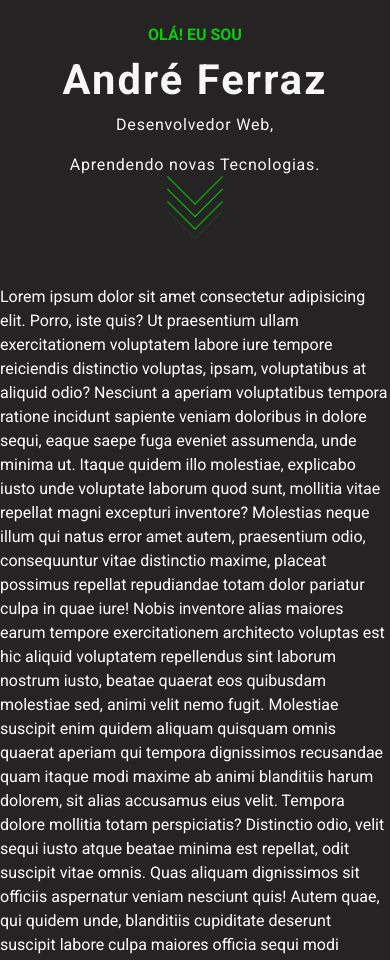
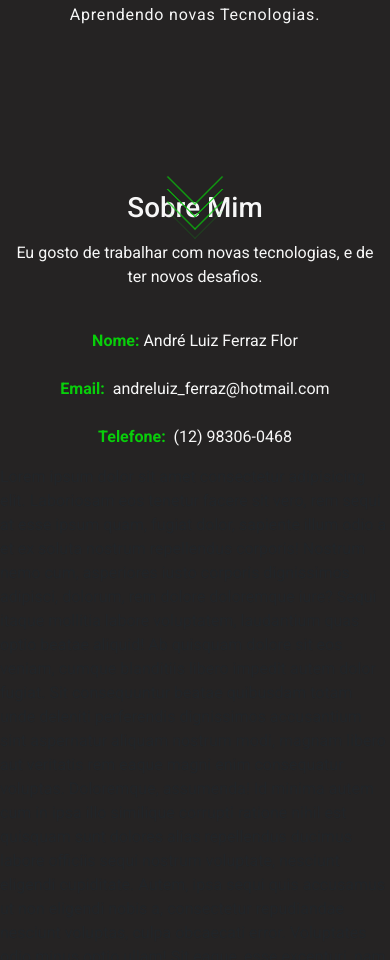
Before and after one commit to sygnata/sygnata.github.io, a website: page index.html in a window 390 px wide. Shown: the part 199-1159 px from the top of the page. Drawn offline with nearby package versions, Linux system fonts and the light colour scheme.

Commit message:
scroll suave e sobre

```diff
--- a/css/style.css
+++ b/css/style.css
@@ -78,27 +78,30 @@ body {
 #navbarNavAltMarkup {
   transition: 0.5s linear;
 }
-/*SOBRE*/
-#sobre > span {
+/*apresentacao*/
+#apresentacao {
+  margin-top: 126px;
+}
+#apresentacao > span {
   color: var(--primary-color);
   font-weight: 700;
   text-transform: uppercase;
   font-size: 1em;
 }
-#sobre .texto {
+#apresentacao .texto {
   position: relative;
 }
-#sobre .texto > h1 {
+#apresentacao .texto > h1 {
   font-size: 2.6em;
   font-weight: 700;
   letter-spacing: 0.1em;
 }
-#sobre .texto > .nome {
+#apresentacao .texto > .nome {
   position: relative;
   display: inline-block;
   cursor: pointer;
 }
-#sobre .texto > .nome .active {
+#apresentacao .texto > .nome .active {
   animation: smoke 2s linear forwards;
   transform-origin: bottom;
 }
@@ -118,8 +121,8 @@ body {
     transform: translateX(300px) translateY(-300px) rotate(720deg) scale(4);
   }
 }
-#sobre .texto > h1,
-#sobre .texto > p {
+#apresentacao .texto > h1,
+#apresentacao .texto > p {
   color: #f7f7f7;
   letter-spacing: 0.05em;
 }
@@ -151,7 +154,7 @@ body {
   .arrowSliding {
     top: 370px;
   }
-  #sobre {
+  #apresentacao {
     margin-top: 1em;
   }
 }
@@ -209,3 +212,21 @@ body {
     transform: translateY(21px);
   }
 }
+/*SOBRE*/
+#sobre {
+  margin-top: 126px;
+}
+#sobre div div h1,
+#sobre div div p {
+  color: #f7f7f7;
+}
+ul li span {
+  color: #f7f7f7;
+}
+ul li span:first-child {
+  color: var(--primary-color);
+}
+ul li span a {
+  text-decoration: none;
+  color: #f7f7f7;
+}
--- a/index.html
+++ b/index.html
@@ -17,7 +17,7 @@
 
 	<body>
 		<header class="">
-			<nav class="navbar navbar-expand-lg navbar-dark bg-dark px-md-5">
+			<nav class="navbar fixed-top navbar-expand-lg navbar-dark bg-dark px-md-5">
 				<div class="container-fluid">
 					<a class="navbar-brand" href="#"><img src="img/logo.png" alt="Logotipo" class="img-fluid"></a>
 					<button class="navbar-toggler" type="button" data-bs-toggle="collapse" data-bs-target="#navbarNavAltMarkup"
@@ -36,9 +36,9 @@
 				</div>
 			</nav>
 		</header>
-		<section class="container-fluid mt-4">
+		<section class="container-fluid">
 			<div class="d-flex justify-content-center pt-5">
-				<div class="sobre d-flex justify-content-center align-items-center flex-column" id="sobre">
+				<div class="apresentacao d-flex justify-content-center align-items-center flex-column" id="apresentacao">
 					<span class="pb-2 mt-md-0 mt-2">OLÁ! Eu sou </span>
 					<div class="texto mb-2">
 						<h1 class="headline text-center nome">
@@ -64,44 +64,81 @@
 				</div>
 			</div>
 		</section>
-		<section>
-			<p class="text-white">Lorem ipsum dolor sit amet consectetur adipisicing elit. Porro, iste quis? Ut praesentium
-				ullam exercitationem
-				voluptatem labore iure tempore reiciendis distinctio voluptas, ipsam, voluptatibus at aliquid odio? Nesciunt a
-				aperiam voluptatibus tempora ratione incidunt sapiente veniam doloribus in dolore sequi, eaque saepe fuga
-				eveniet assumenda, unde minima ut. Itaque quidem illo molestiae, explicabo iusto unde voluptate laborum quod
-				sunt, mollitia vitae repellat magni excepturi inventore? Molestias neque illum qui natus error amet autem,
-				praesentium odio, consequuntur vitae distinctio maxime, placeat possimus repellat repudiandae totam dolor
-				pariatur culpa in quae iure! Nobis inventore alias maiores earum tempore exercitationem architecto voluptas est
-				hic aliquid voluptatem repellendus sint laborum nostrum iusto, beatae quaerat eos quibusdam molestiae sed, animi
-				velit nemo fugit. Molestiae suscipit enim quidem aliquam quisquam omnis quaerat aperiam qui tempora dignissimos
-				recusandae quam itaque modi maxime ab animi blanditiis harum dolorem, sit alias accusamus eius velit. Tempora
-				dolore mollitia totam perspiciatis? Distinctio odio, velit sequi iusto atque beatae minima est repellat, odit
-				suscipit vitae omnis. Quas aliquam dignissimos sit officiis aspernatur veniam nesciunt quis! Autem quae, qui
-				quidem unde, blanditiis cupiditate deserunt suscipit labore culpa maiores officia sequi modi laudantium ea
-				omnis? Iure debitis doloremque eos itaque minus totam corporis asperiores earum, laboriosam aut repellat nisi
-				similique mollitia cupiditate pariatur incidunt repellendus tempora amet ipsa vero consequuntur soluta. Possimus
-				accusantium assumenda alias impedit, rem suscipit odit laborum odio accusamus quod omnis quidem eius? Aperiam
-				blanditiis hic facilis est nemo aliquid, in necessitatibus perspiciatis quia deserunt. Voluptas iure, hic,
-				officia quia aut et ipsam excepturi, fugit harum autem cum vitae laboriosam perferendis explicabo aspernatur
-				nihil amet atque? Perferendis laudantium neque ab. Nam quisquam, odio molestiae, modi sint nulla incidunt
-				ratione repellat, voluptatem voluptatibus sunt facilis ducimus asperiores voluptates quis possimus illo
-				obcaecati fugit adipisci facere doloremque numquam est esse praesentium. Expedita autem placeat saepe enim eius
-				doloribus at aliquid, quas maxime consequuntur vel. Beatae reiciendis cupiditate nam repudiandae exercitationem
-				hic eveniet suscipit dolores illo officia? Quasi itaque vero tempore at odit saepe. Nesciunt quam ipsum magni
-				error, aliquam soluta obcaecati aut, deserunt porro dolorem sunt et, quaerat illum officiis adipisci veritatis.
-				Sequi, odit. Excepturi obcaecati doloribus perferendis maxime facere corporis distinctio. Similique voluptatum
-				eligendi illo ipsum facilis minima? Blanditiis et quisquam alias, omnis nemo consequatur perferendis vel quis
-				nulla natus iste! Esse minima totam nobis repellendus qui ex facere consequuntur aspernatur fuga temporibus
-				inventore incidunt tempora, quae, cumque accusantium nisi doloremque. Non, quaerat. Commodi corrupti illum
-				labore rerum dolores minima iure laboriosam est officiis doloremque nihil earum sequi placeat, voluptas
-				expedita, enim sed veniam ut modi aspernatur alias! Eligendi nulla perspiciatis minima, sapiente, ipsam,
-				doloremque dicta ipsum aperiam eos eum officia autem quisquam veritatis. Aut sint provident reprehenderit
-				dignissimos necessitatibus fugiat sapiente eveniet corrupti, amet nisi officiis ipsum, iste nesciunt eaque,
-				harum voluptatum quae a nulla? Aliquid atque inventore facilis, ea sequi pariatur dolorum, id neque assumenda
-				beatae vitae! In error fugit quibusdam ratione repudiandae? Asperiores, dicta optio id cum natus, consectetur
-				impedit eius, laudantium et earum culpa dignissimos nemo consequuntur iure.</p>
+		<section class="container-fluid mt-5" id="sobre">
+			<div class="row">
+				<div class="col-sm-4 d-sm-block d-none ">
+					<img src="img/perfil.jpg" class="img-fluid" alt="Perfil André Ferraz">
+				</div>
+				<div class="col-sm-8 col-12">
+					<h1 class="text-center pt-2">Sobre Mim</h1>
+					<p class="text-center pt-2">Eu gosto de trabalhar com novas tecnologias, e de ter novos desafios.</p>
+					<ul class="px-0">
+						<li class="d-flex px-0 justify-content-center  py-4">
+							<span class="fw-bold">
+								Nome:
+							</span>
+							<span>
+								&nbspAndré Luiz Ferraz Flor
+							</span>
+						</li>
+						<li class="d-flex px-0 justify-content-center  pb-4">
+							<span class="fw-bold">
+								Email:
+							</span>
+							<span>
+								&nbsp <a href="mailto:andreluiz_ferraz@hotmail.com" target="_blank"
+									class="text-break">andreluiz_ferraz@hotmail.com</a>
+							</span>
+						</li>
+						<li class="d-flex px-0 justify-content-center ">
+							<span class="fw-bold">
+								Telefone:
+							</span>
+							<span>
+								&nbsp <a href="https://api.whatsapp.com/send?phone=+551283060468" target="_blank">(12) 98306-0468</a>
+							</span>
+						</li>
+
+
+
+					</ul>
+				</div>
+			</div>
 		</section>
+		<p>Lorem ipsum dolor sit amet consectetur adipisicing elit. Laboriosam eos tenetur facere sit vero, rem sequi at
+			esse ipsum quam, fugiat dolor, sapiente illum odio a et ex soluta nostrum repellendus corporis! Nostrum nemo cum,
+			asperiores iusto corporis dignissimos adipisci, dolorum, rem dolore doloremque iure? Sequi itaque mollitia labore
+			voluptatem, laudantium quas optio beatae aliquid! Ab quisquam dolore sit eos veniam, cumque blanditiis libero
+			impedit autem dolor fugiat. Sit consequuntur beatae quibusdam totam unde deleniti perferendis dignissimos
+			accusantium sint aspernatur aliquam nostrum modi, magnam libero aut veritatis rem eaque magni enim consequatur
+			voluptas. Doloremque, assumenda! Id minima autem cum in ipsa illo similique corrupti ratione nihil est quisquam
+			sunt dolores alias repellendus ducimus labore officiis sequi nostrum voluptate, nesciunt eligendi cupiditate.
+			Autem, ipsa sequi quis accusamus ut non eligendi nobis a, consectetur repudiandae nesciunt voluptas, culpa
+			obcaecati error. Voluptates odio minus optio ullam! Sit eaque, esse excepturi, nam molestiae dolorem aperiam dicta
+			vero odio corrupti optio vitae aut impedit? Nisi corrupti quis sed maiores explicabo corporis natus fugit, quaerat
+			similique ea voluptatem, modi harum perspiciatis, placeat culpa aperiam ipsa dicta doloremque necessitatibus. Fuga
+			consequuntur saepe aspernatur enim magni facilis ipsa necessitatibus quaerat maxime recusandae, iure
+			exercitationem architecto a quae nobis cumque omnis commodi ex ea rem! Corporis temporibus tenetur excepturi
+			praesentium dolorem cumque ut deserunt officia quas voluptatibus quam, neque consequatur quae nostrum distinctio
+			alias quibusdam ex molestiae consequuntur quasi aut? Sunt recusandae temporibus quas minus, nam accusantium illum
+			amet numquam iste sequi dolorum, officiis corporis ducimus? Nobis obcaecati consequuntur unde alias eos. Nostrum
+			non, atque ea temporibus fugit libero, rerum totam optio eum provident ratione. Dignissimos voluptatem
+			voluptatibus ipsa officia veritatis odit obcaecati eius nemo ut nobis tenetur beatae ea, nesciunt dolores fuga
+			vel? Pariatur vel at quam similique eius laudantium rerum libero natus inventore quia fugiat qui recusandae
+			nostrum est, nihil perferendis, consectetur quos. Laudantium, eius molestiae ullam aperiam unde modi incidunt
+			reprehenderit nobis. Iure saepe qui sunt corrupti maiores, id ducimus repudiandae dolorem illum similique pariatur
+			dolore architecto iusto fuga minus vitae recusandae. Numquam laudantium eius soluta dolorum totam nihil
+			perferendis quidem molestias, accusantium nesciunt molestiae. Recusandae commodi, reiciendis mollitia aliquid,
+			quia sed illum quod nulla facere consequatur facilis sit. Quia impedit consequatur debitis illo nobis cupiditate
+			tempore nisi, excepturi reprehenderit distinctio? Unde distinctio molestias voluptate quibusdam nesciunt iusto
+			numquam sint aut porro, impedit earum, ducimus ullam nihil rerum est! Distinctio, adipisci mollitia exercitationem
+			ipsam voluptate dignissimos, eaque soluta modi accusantium minima laudantium nam atque molestias commodi
+			voluptates impedit cumque quod quia laborum cupiditate! Atque ratione veniam modi adipisci optio autem reiciendis
+			debitis fuga! Excepturi, ducimus eius necessitatibus velit eos possimus, quae architecto illum magni saepe,
+			facilis et ab consequuntur est quia ea voluptatum totam repellendus voluptatem! Dicta ducimus vitae excepturi, ea
+			ipsum optio quae dolores eligendi et ipsam non mollitia, facere vel obcaecati sunt vero, facilis minima fuga
+			omnis. Animi dignissimos pariatur nihil iure odio adipisci aperiam, nobis qui error fugiat numquam dolores
+			obcaecati sint explicabo voluptatum dolorum enim iste in tenetur quos vero eveniet? Facilis.</p>
 
 
 
@@ -117,17 +154,6 @@
 		<script src="https://kit.fontawesome.com/6c7183938f.js" crossorigin="anonymous"></script>
 		<script src="js/script.js"></script>
 
-		<script>
-			const text = document.querySelector('.nome');
-			text.innerHTML = text.textContent.replace(/\S/g, "<span>$&</span>")
-
-			const letters = document.querySelectorAll('span');
-			for (let i = 0; i < letters.length; i++) {
-				letters[i].addEventListener('mouseover', function () {
-					letters[i].classList.add('active');
-				})
-			}
-		</script>
 	</body>
 
 </html>
--- a/js/script.js
+++ b/js/script.js
@@ -11,3 +11,24 @@ ScrollReveal().reveal('.tagline', {
 ScrollReveal().reveal('.punchline', {
 	delay: 2000
 })
+/*SMOKE EFFECT*/
+const text = document.querySelector('.nome');
+text.innerHTML = text.textContent.replace(/\S/g, "<span>$&</span>")
+
+const letters = document.querySelectorAll('span');
+for (let i = 0; i < letters.length; i++) {
+	letters[i].addEventListener('mouseover', function () {
+		letters[i].classList.add('active');
+	})
+}
+
+/*Scoll Suave*/
+$('.nav a[href^="#"]').on('click', function (e) {
+	e.preventDefault();
+	var id = $(this).attr('href'),
+		targetOffset = $(id).offset().top;
+
+	$('html, body').animate({
+		scrollTop: targetOffset - 100
+	}, 500);
+});
```
Also changed, not shown: img/perfil.jpg (added).
